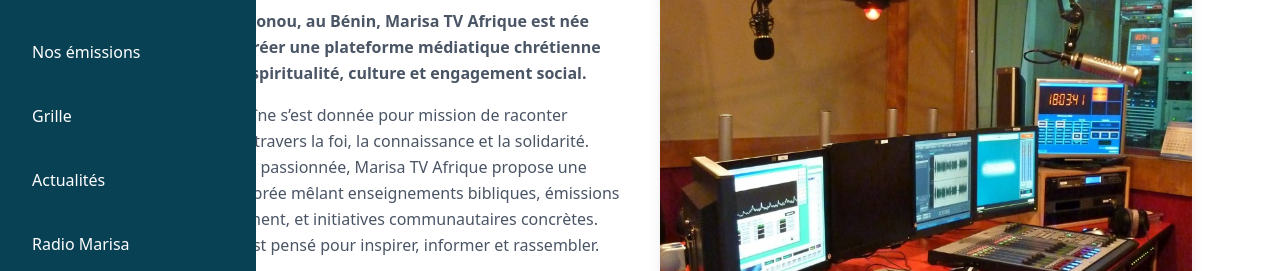
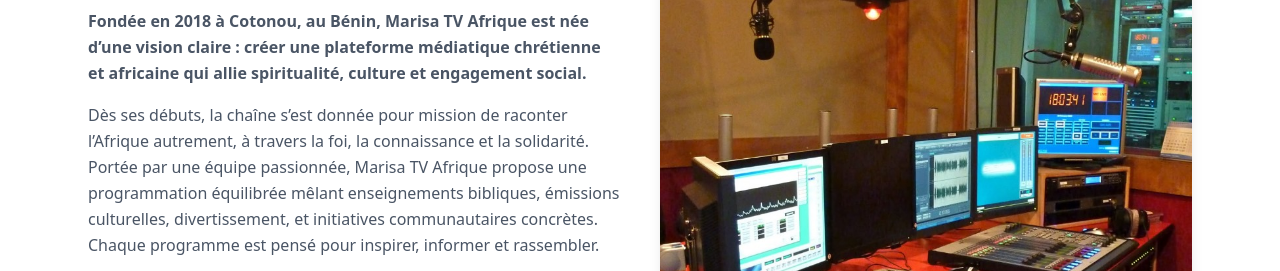
Before and after one commit to Emmanuel9TOPANOU/Marisa-Tv, a plain HTML site: page a-propos.html in a window 1280 px wide. Shown: the part 264-535 px from the top of the page. Drawn offline with nearby package versions, Linux system fonts and the light colour scheme; a web font is replaced by a local one.

Commit message:
Add files via upload

```diff
--- a/a-propos.html
+++ b/a-propos.html
@@ -71,7 +71,7 @@
 
         <!-- Sidebar mobile -->
         <div id="mobileSidebar"
-            class="top-0 right-[-100%] w-64 h-full bg-[#094154] text-white p-6 flex flex-col gap-6 transition-all duration-300 z-50">
+            class="fixed top-0 right-[-100%] w-64 h-full bg-[#094154] text-white p-6 flex flex-col gap-6 transition-all duration-300 z-50">
             <button id="closeSidebar" class="self-end text-2xl">&times;</button>
             <a href="index.html" class="py-2 px-2 transition-colors duration-200 hover:text-[#FFDE11]">Accueil</a>
             <a href="a-propos.html" class="py-2 px-2 transition-colors duration-200 hover:text-[#FFDE11]">À propos</a>
```
